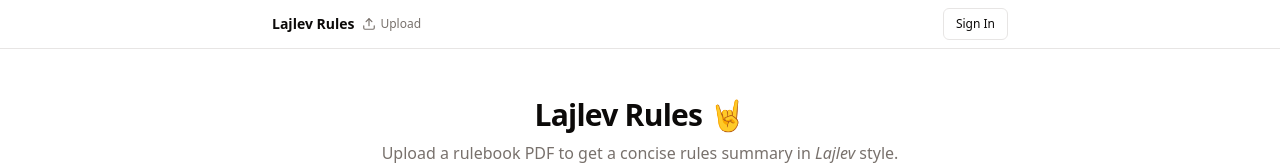
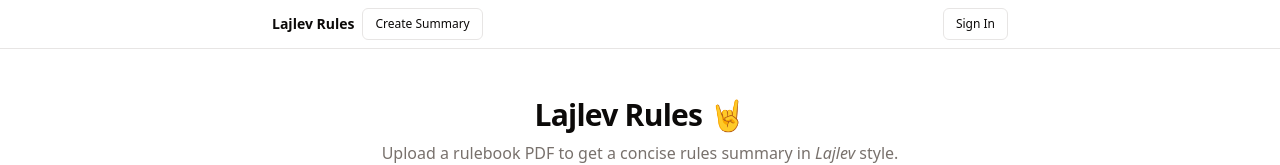
Before and after one commit to lajlev/boardgame-rules-summarizer, a React (Vite) app: page / in a window 1280 px wide. Shown: the top 165 px of the page. Built offline with nearby package versions, Linux system fonts and the light colour scheme; no server answers; the database is empty.

Commit message:
Restyle header upload link as 'Create Summary' outline button

```diff
--- a/src/components/app-header.jsx
+++ b/src/components/app-header.jsx
@@ -14,7 +14,6 @@ import {
   LogOut,
   Moon,
   Sun,
-  Upload,
 } from "lucide-react";
 import { useTheme } from "@/components/theme-toggle";
 import AuthModal from "@/components/auth-modal";
@@ -98,12 +97,10 @@ export default function AppHeader({
             Lajlev Rules
           </Link>
 
-          <Link
-            to="/upload"
-            className="flex items-center gap-1 text-xs text-muted-foreground hover:text-foreground transition-colors mr-auto"
-          >
-            <Upload className="w-3.5 h-3.5" />
-            Upload
+          <Link to="/upload" className="mr-auto">
+            <Button variant="outline" size="sm" className="h-8 text-xs">
+              Create Summary
+            </Button>
           </Link>
 
           {/* Desktop inline search */}
```
